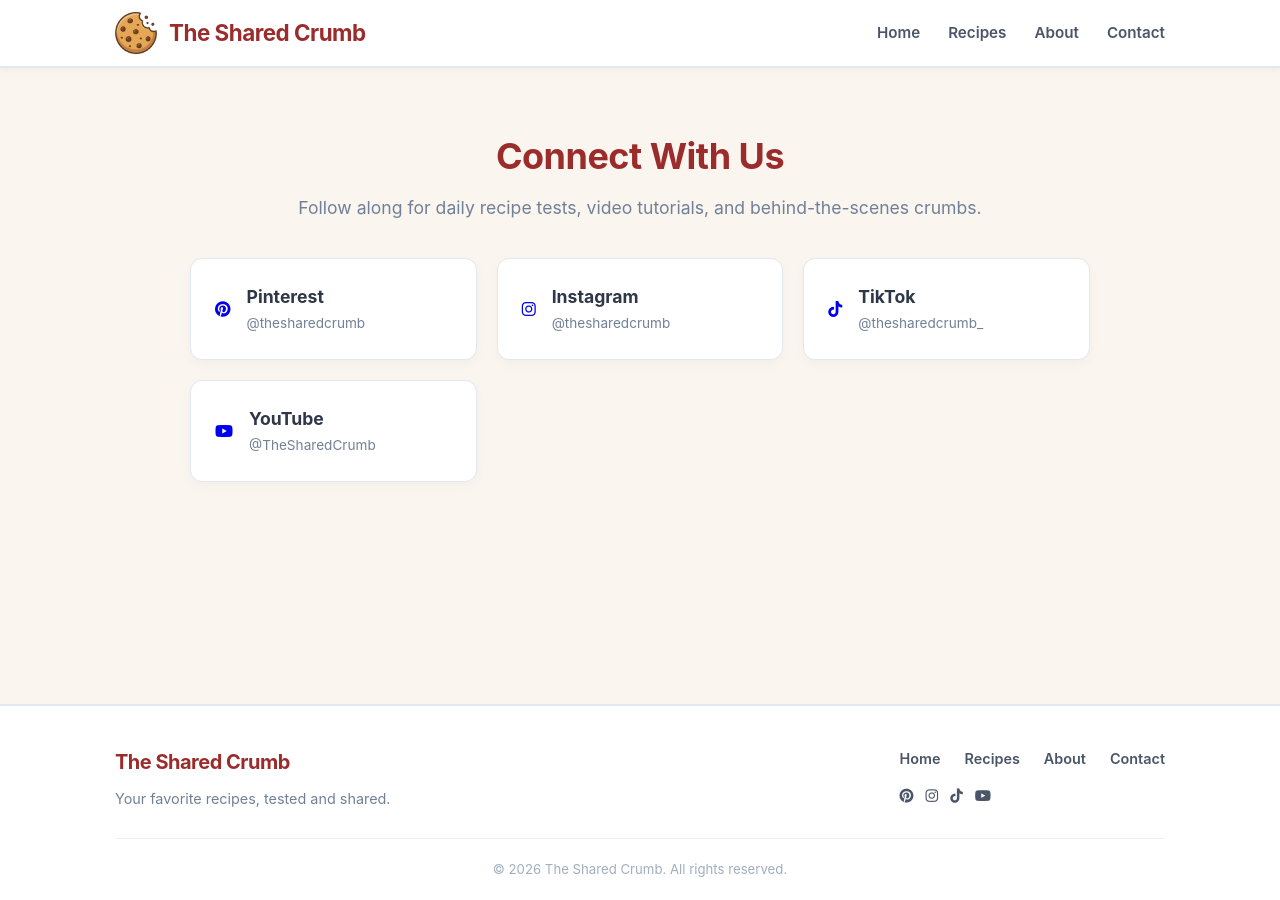
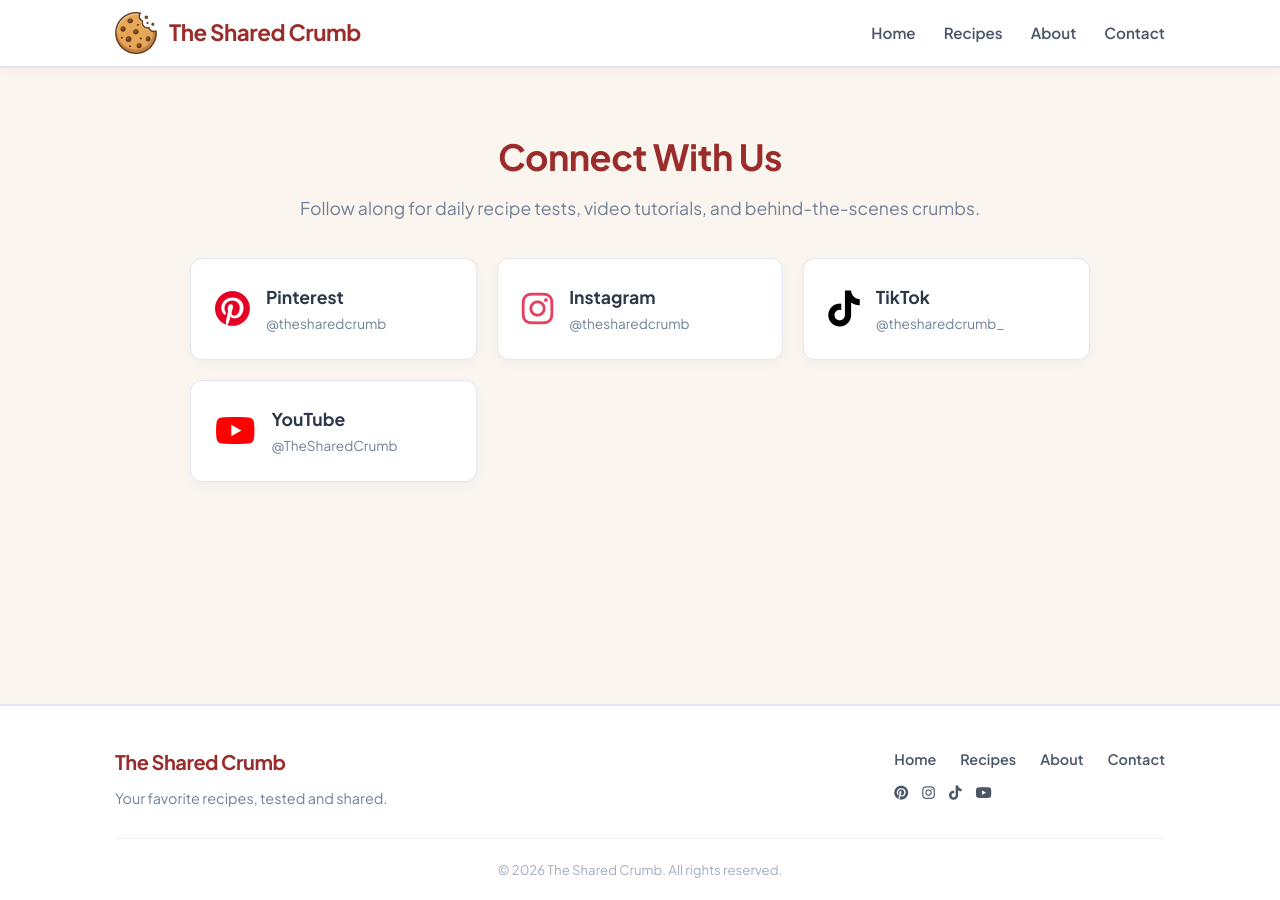
Before and after one commit to TheSharedCrumb/TheSharedCrumb, a Jekyll site: the page built from contact.html, in a window 1280 px wide. Built offline with Jekyll 4.4.1, drawn with Linux system fonts in a browser that asks for light colours.

Commit message:
Modify CSS for body font and social icons
Updated font family and adjusted social icon styles.

```diff
--- a/assets/css/style.css
+++ b/assets/css/style.css
@@ -8,7 +8,7 @@
 }
 
 body {
-  font-family: -apple-system, BlinkMacSystemFont, "Segoe UI", Roboto, Oxygen, Ubuntu, Cantarell, sans-serif;
+  font-family: 'Plus Jakarta Sans', -apple-system, BlinkMacSystemFont, "Segoe UI", Roboto, Oxygen, Ubuntu, Cantarell, sans-serif;
   background-color: #FAF5EF; /* Warm off-white background */
   color: #2D3748;
   line-height: 1.6;
@@ -519,9 +519,14 @@ a.recipe-category-link:hover {
   box-shadow: 0 6px 16px rgba(0, 0, 0, 0.08);
 }
 
-.social-card-icon {
-  font-size: 2rem;
+.social-icon-brand {
+  font-size: 2.25rem;
 }
+
+.pinterest-color { color: #E60023; }
+.instagram-color { color: #E4405F; }
+.tiktok-color    { color: #000000; }
+.youtube-color   { color: #FF0000; }
 
 .contact-social-card h3 {
   color: #2D3748;
@@ -806,21 +811,22 @@ footer {
 
 .footer-social-links {
   display: flex;
-  gap: 12px;
-  margin-top: 12px;
+  gap: 14px;
+  margin-top: 14px;
   flex-wrap: wrap;
 }
 
 .social-icon-sm {
-  font-size: 0.8rem;
-  font-weight: 600;
+  font-size: 1.15rem;
   color: #718096;
   text-decoration: none;
-  transition: color 0.2s ease;
+  transition: color 0.2s ease, transform 0.2s ease;
+  display: inline-flex;
 }
 
 .social-icon-sm:hover {
   color: #9B2C2C;
+  transform: translateY(-2px);
 }
 
 .footer-bottom {
```
